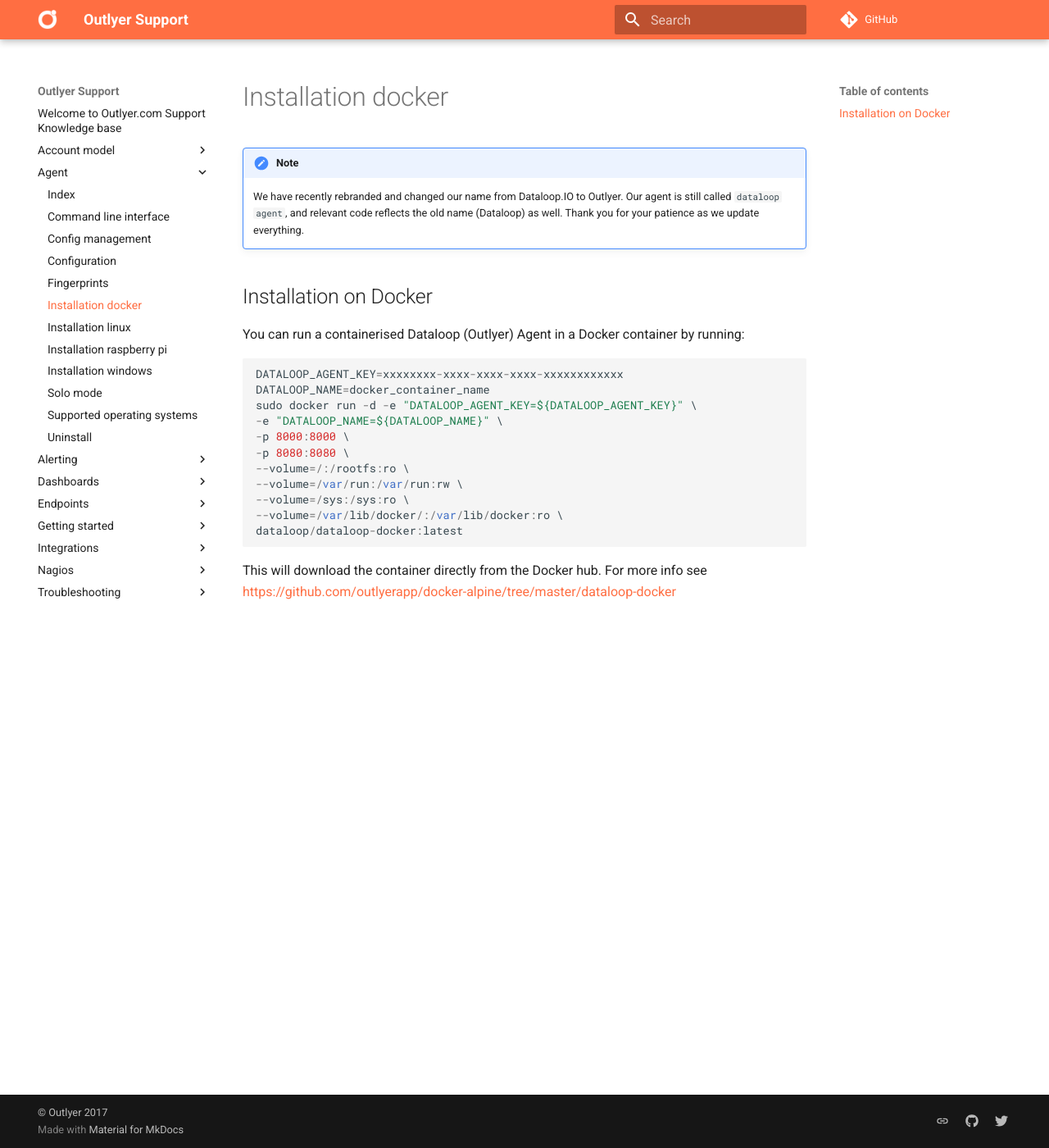
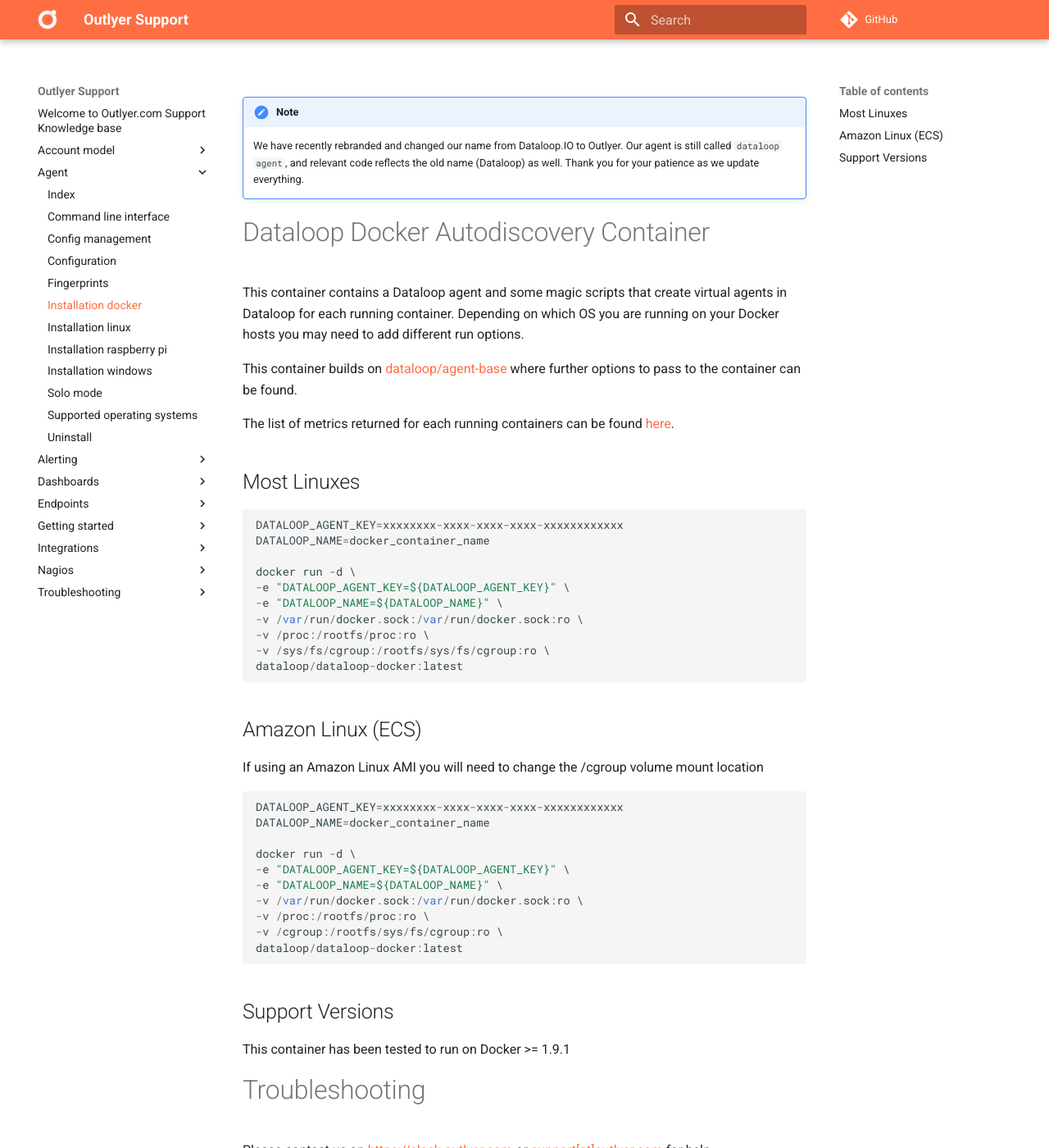
Before and after one commit to dataloop/dataloop-support, an MkDocs documentation site: the page built from docs/agent/installation_docker.md, in a window 1280 px wide and 1400 px high. Shown: the whole window at 82% size. Built offline with MkDocs 1.6.1 and Material for MkDocs 9.7.7, drawn with Linux system fonts in a browser that asks for light colours; comment, search, counter and statistics services are not loaded; some of the changed text lies outside the part shown.

Commit message:
update docker installation

````diff
--- a/docs/agent/installation_docker.md
+++ b/docs/agent/installation_docker.md
@@ -1,23 +1,83 @@
 !!! note
     We have recently rebranded and changed our name from Dataloop.IO to Outlyer. Our agent is still called `dataloop agent`, and relevant code reflects the old name (Dataloop) as well. Thank you for your patience as we update everything.
 
-## Installation on Docker
 
+Dataloop Docker Autodiscovery Container
+=======================================
 
-You can run a containerised Dataloop (Outlyer) Agent in a Docker container by running:
+This container contains a Dataloop agent and some magic scripts that create virtual agents in Dataloop for each
+running container. Depending on which OS you are running on your Docker hosts you may need to add different run options.
+
+This container builds on [dataloop/agent-base](https://github.com/dataloop/docker-alpine/tree/master/agent-base) where further options to pass to the container can be found.
+
+The list of metrics returned for each running containers can be found [here](https://github.com/dataloop/docker-alpine/tree/master/dataloop-docker/METRICS.md).
+
+## Most Linuxes
 
 ```
 DATALOOP_AGENT_KEY=xxxxxxxx-xxxx-xxxx-xxxx-xxxxxxxxxxxx
 DATALOOP_NAME=docker_container_name
-sudo docker run -d -e "DATALOOP_AGENT_KEY=${DATALOOP_AGENT_KEY}" \
+
+docker run -d \
+-e "DATALOOP_AGENT_KEY=${DATALOOP_AGENT_KEY}" \
 -e "DATALOOP_NAME=${DATALOOP_NAME}" \
--p 8000:8000 \
--p 8080:8080 \
---volume=/:/rootfs:ro \
---volume=/var/run:/var/run:rw \
---volume=/sys:/sys:ro \
---volume=/var/lib/docker/:/var/lib/docker:ro \
+-v /var/run/docker.sock:/var/run/docker.sock:ro \
+-v /proc:/rootfs/proc:ro \
+-v /sys/fs/cgroup:/rootfs/sys/fs/cgroup:ro \
 dataloop/dataloop-docker:latest
 ```
 
-This will download the container directly from the Docker hub. For more info see <https://github.com/outlyerapp/docker-alpine/tree/master/dataloop-docker>
+## Amazon Linux (ECS)
+
+If using an Amazon Linux AMI you will need to change the /cgroup volume mount location
+
+```
+DATALOOP_AGENT_KEY=xxxxxxxx-xxxx-xxxx-xxxx-xxxxxxxxxxxx
+DATALOOP_NAME=docker_container_name
+
+docker run -d \
+-e "DATALOOP_AGENT_KEY=${DATALOOP_AGENT_KEY}" \
+-e "DATALOOP_NAME=${DATALOOP_NAME}" \
+-v /var/run/docker.sock:/var/run/docker.sock:ro \
+-v /proc:/rootfs/proc:ro \
+-v /cgroup:/rootfs/sys/fs/cgroup:ro \
+dataloop/dataloop-docker:latest
+
+```
+## Support Versions
+
+This container has been tested to run on Docker >= 1.9.1
+
+
+# Troubleshooting
+
+Please contact us on <https://slack.outlyer.com> or [support[at]outlyer.com](mailto:support[at]outlyer.com) for help.
+
+If you dont see any memory metrics in your containers you will need to enable memory accounting in cgroups. To do that just add some kernel command-line parameters: cgroup_enable=memory swapaccount=1. More info from the [docker documentation](https://docs.docker.com/engine/admin/runmetrics/#/memory-metrics-memorystat).
+
+Proxy
+=====
+
+If you are behind a proxy server, you can pass the standard proxy environment variables to the docker container to have data passed through:
+
+```
+docker run -e HTTP_PROXY=http://proxy:port....
+```
+
+
+Contributing Changes
+====================
+
+If you want to modify the container then feel free to submit a pull request. Below is the spec for what each script does.
+
+A set of independent foreground processes that log to standard out that can be run under a [s6-svc](http://skarnet.org/software/s6/)
+
+All state is stored in Dataloop so these scripts can be run in ephemeral containers with no local storage.
+
+- agents.py
+
+Polls Docker api and Dataloop. Ensures containers match agents via register and deregister API's. Tag containers with relevant info taken from various places. Send a ping metric for each running containers.
+
+- metrics.py
+
+Sends docker metrics to Dataloop via the Graphite endpoint every 30 seconds by matching container ID to agent name.
````
